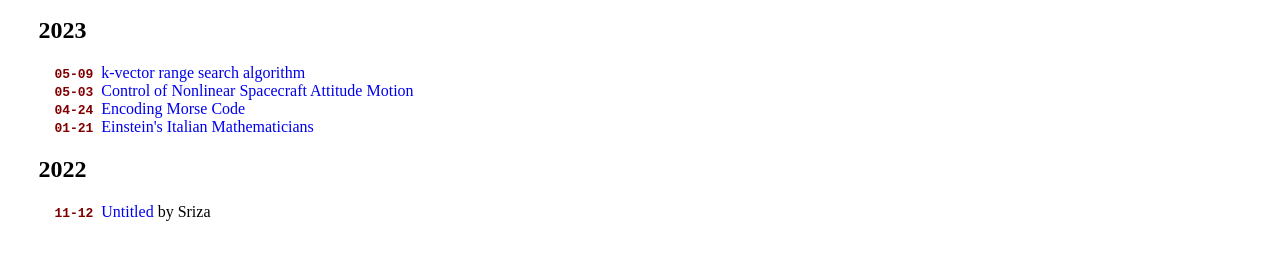
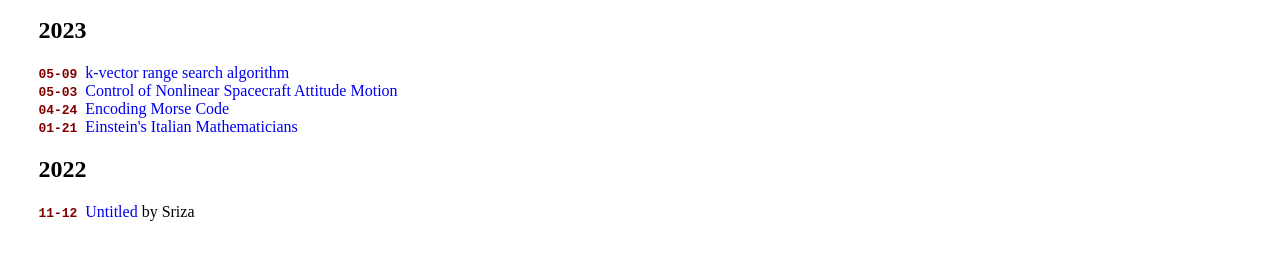
Before and after one commit to risherlock/dot-com, a plain HTML site: page blogs/blogs.html in a window 1280 px wide. Shown: the part 148-408 px from the top of the page. Drawn offline with Linux system fonts and the light colour scheme.

Commit message:
Remove indents from lists

```diff
--- a/blogs/blogs.html
+++ b/blogs/blogs.html
@@ -28,7 +28,7 @@
 
 <h2>2023</h2>
 
-<ol style="list-style: none; padding: 0; margin-left: 1em">
+<ol style="list-style: none; padding: 0; margin-left: 0px">
   <li><span class="date">05-09 </span><a href="2023-05-09.html">k-vector range search algorithm</a></li>
   <li><span class="date">05-03 </span><a href="2023-05-03.html">Control of Nonlinear Spacecraft Attitude Motion</a></li>
   <li><span class="date">04-24 </span><a href="2023-04-24.html">Encoding Morse Code</a></li>
@@ -38,7 +38,7 @@
 
 <h2>2022</h2>
 
-<ol style="list-style: none; padding: 0; margin-left: 1em">
+<ol style="list-style: none; padding: 0; margin-left: 0em">
   <li><span class="date">11-12 </span><a href="2022-11-12.html">Untitled</a> by Sriza</li>
 </ol>
 
```
Also changed, not shown: archives/archives.html (+1 -1 lines), extras/news.html (+1 -1 lines), tinkering/tinkering.html (+1 -1 lines).
